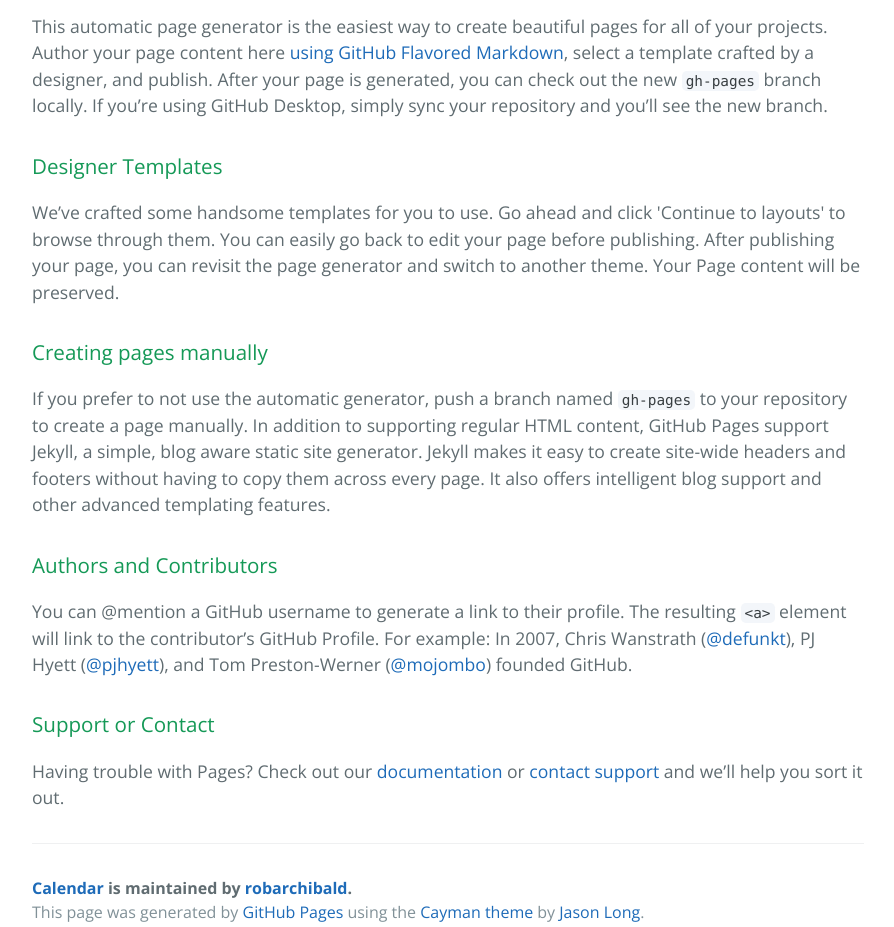
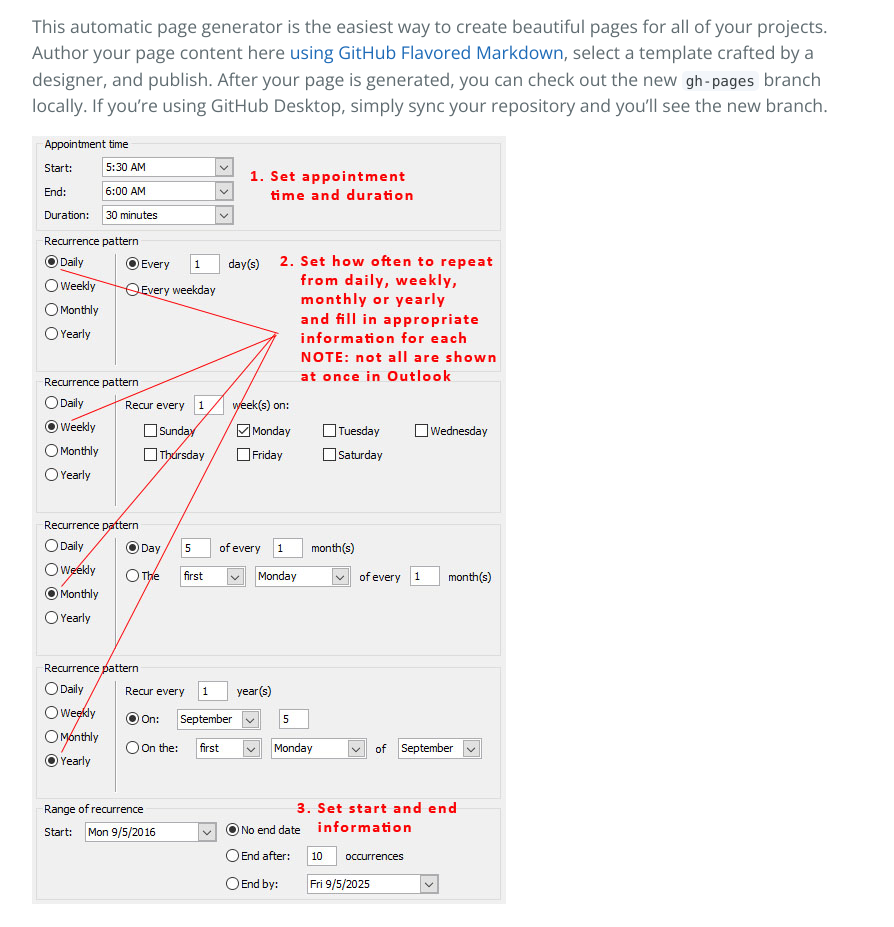
Before and after one commit to robarchibald/calendar, a plain HTML site: page index.html in a window 1280 px wide. Shown: the part 480-1407 px from the top of the page, without its empty margins (192-1086 px from the left). Drawn offline with nearby package versions, Linux system fonts and the light colour scheme.

Commit message:
link to outlookrecurrence

```diff
--- a/index.html
+++ b/index.html
@@ -23,6 +23,7 @@
 <a id="welcome-to-github-pages" class="anchor" href="#welcome-to-github-pages" aria-hidden="true"><span aria-hidden="true" class="octicon octicon-link"></span></a>Welcome to GitHub Pages.</h3>
 
 <p>This automatic page generator is the easiest way to create beautiful pages for all of your projects. Author your page content here <a href="https://guides.github.com/features/mastering-markdown/">using GitHub Flavored Markdown</a>, select a template crafted by a designer, and publish. After your page is generated, you can check out the new <code>gh-pages</code> branch locally. If you’re using GitHub Desktop, simply sync your repository and you’ll see the new branch.</p>
+<img src="images/outlookrecurrence.jpg">
 
 <h3>
 <a id="designer-templates" class="anchor" href="#designer-templates" aria-hidden="true"><span aria-hidden="true" class="octicon octicon-link"></span></a>Designer Templates</h3>
```
